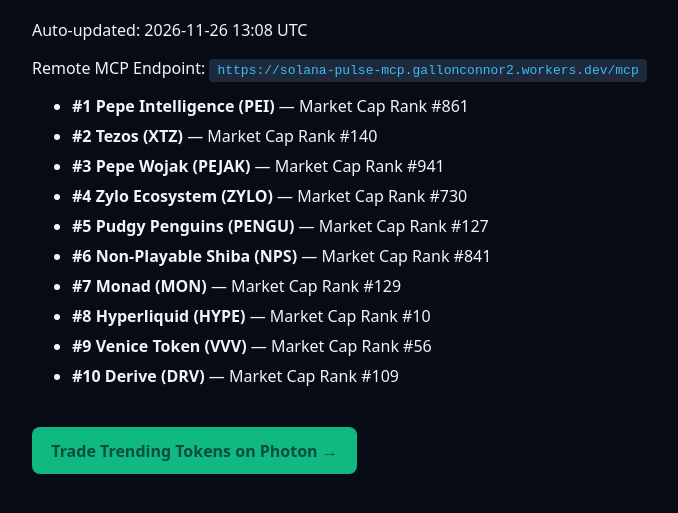
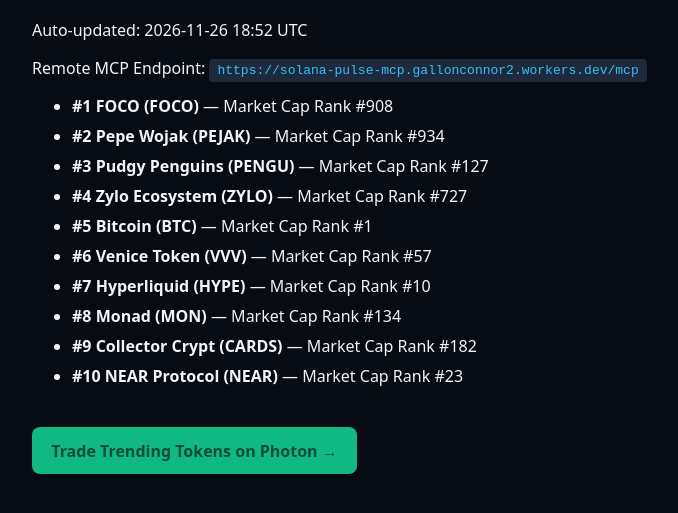
Before and after one commit to Terminalcut/agent-scaffold-mcp, a plain HTML site: page pulse.html in a window 1280 px wide. Shown: the part 99-612 px from the top of the page, without its empty margins (208-886 px from the left). Drawn offline with Linux system fonts and the light colour scheme.

Commit message:
Auto-update live SEO pulse

```diff
--- a/pulse.html
+++ b/pulse.html
@@ -3,7 +3,7 @@
 <head>
   <meta charset="UTF-8">
   <meta name="viewport" content="width=device-width,initial-scale=1">
-  <title>Live Solana &amp; Crypto Agent Pulse (2026-11-26 13:08 UTC)</title>
+  <title>Live Solana &amp; Crypto Agent Pulse (2026-11-26 18:52 UTC)</title>
   <style>
     body { font-family: system-ui, sans-serif; background: #070b14; color: #f1f5f9; padding: 2rem; max-width: 800px; margin: auto; }
     a.btn { display: inline-block; margin-top: 1.5rem; background: #10b981; color: #064e3b; padding: 0.8rem 1.2rem; border-radius: 8px; font-weight: 700; text-decoration: none; }
@@ -13,19 +13,19 @@
 </head>
 <body>
   <h1>Live Crypto &amp; AI Agent Market Pulse</h1>
-  <p>Auto-updated: 2026-11-26 13:08 UTC</p>
+  <p>Auto-updated: 2026-11-26 18:52 UTC</p>
   <p>Remote MCP Endpoint: <code>https://solana-pulse-mcp.gallonconnor2.workers.dev/mcp</code></p>
   <ul>
-    <li><strong>#1 Pepe Intelligence (PEI)</strong> — Market Cap Rank #861</li>
-<li><strong>#2 Tezos (XTZ)</strong> — Market Cap Rank #140</li>
-<li><strong>#3 Pepe Wojak (PEJAK)</strong> — Market Cap Rank #941</li>
-<li><strong>#4 Zylo Ecosystem (ZYLO)</strong> — Market Cap Rank #730</li>
-<li><strong>#5 Pudgy Penguins (PENGU)</strong> — Market Cap Rank #127</li>
-<li><strong>#6 Non-Playable Shiba (NPS)</strong> — Market Cap Rank #841</li>
-<li><strong>#7 Monad (MON)</strong> — Market Cap Rank #129</li>
-<li><strong>#8 Hyperliquid (HYPE)</strong> — Market Cap Rank #10</li>
-<li><strong>#9 Venice Token (VVV)</strong> — Market Cap Rank #56</li>
-<li><strong>#10 Derive (DRV)</strong> — Market Cap Rank #109</li>
+    <li><strong>#1 FOCO (FOCO)</strong> — Market Cap Rank #908</li>
+<li><strong>#2 Pepe Wojak (PEJAK)</strong> — Market Cap Rank #934</li>
+<li><strong>#3 Pudgy Penguins (PENGU)</strong> — Market Cap Rank #127</li>
+<li><strong>#4 Zylo Ecosystem (ZYLO)</strong> — Market Cap Rank #727</li>
+<li><strong>#5 Bitcoin (BTC)</strong> — Market Cap Rank #1</li>
+<li><strong>#6 Venice Token (VVV)</strong> — Market Cap Rank #57</li>
+<li><strong>#7 Hyperliquid (HYPE)</strong> — Market Cap Rank #10</li>
+<li><strong>#8 Monad (MON)</strong> — Market Cap Rank #134</li>
+<li><strong>#9 Collector Crypt (CARDS)</strong> — Market Cap Rank #182</li>
+<li><strong>#10 NEAR Protocol (NEAR)</strong> — Market Cap Rank #23</li>
   </ul>
   <a class="btn" href="https://photon-sol.tinyastro.io/@Sol12" target="_blank" rel="nofollow sponsored">Trade Trending Tokens on Photon →</a>
 </body>
```
